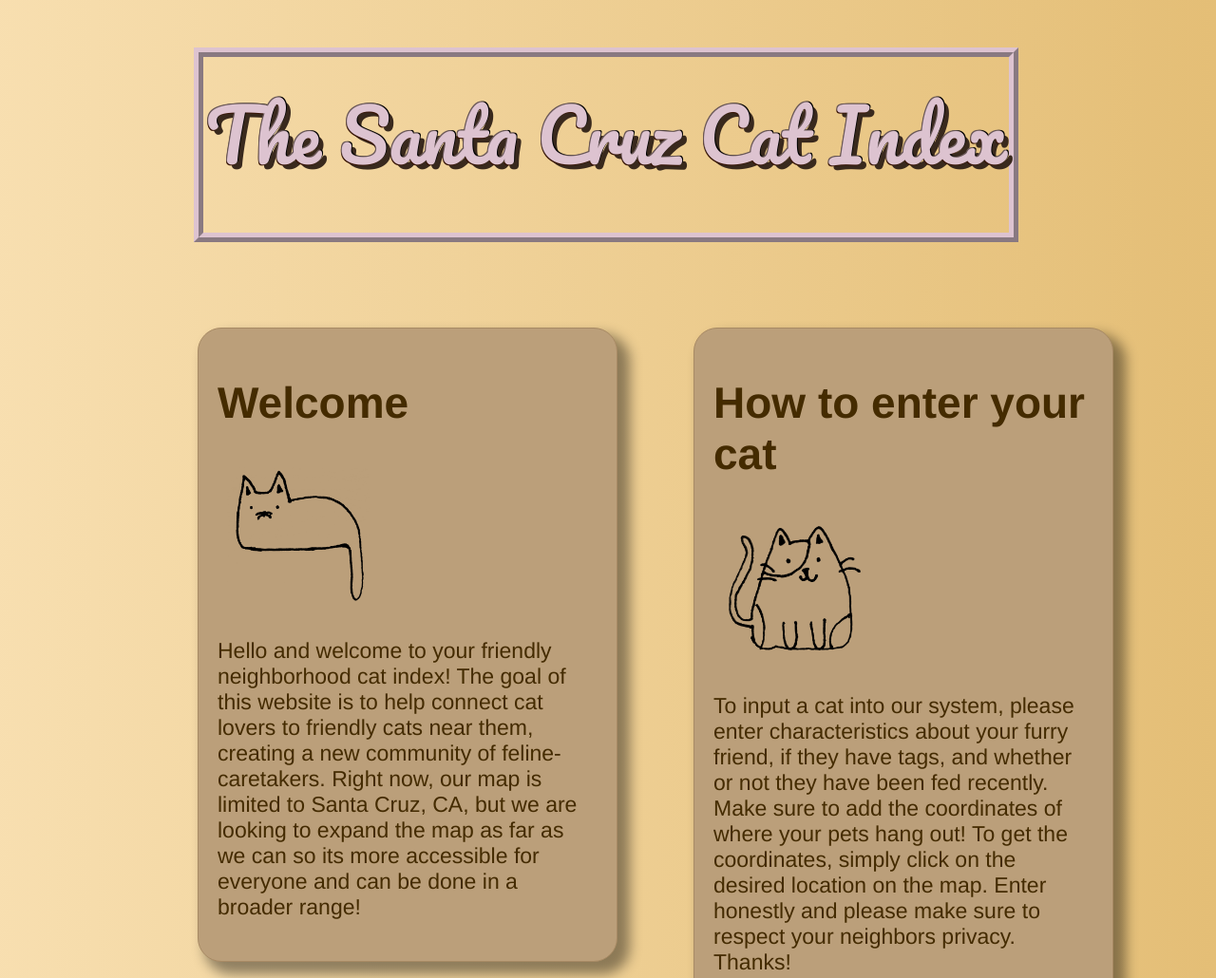
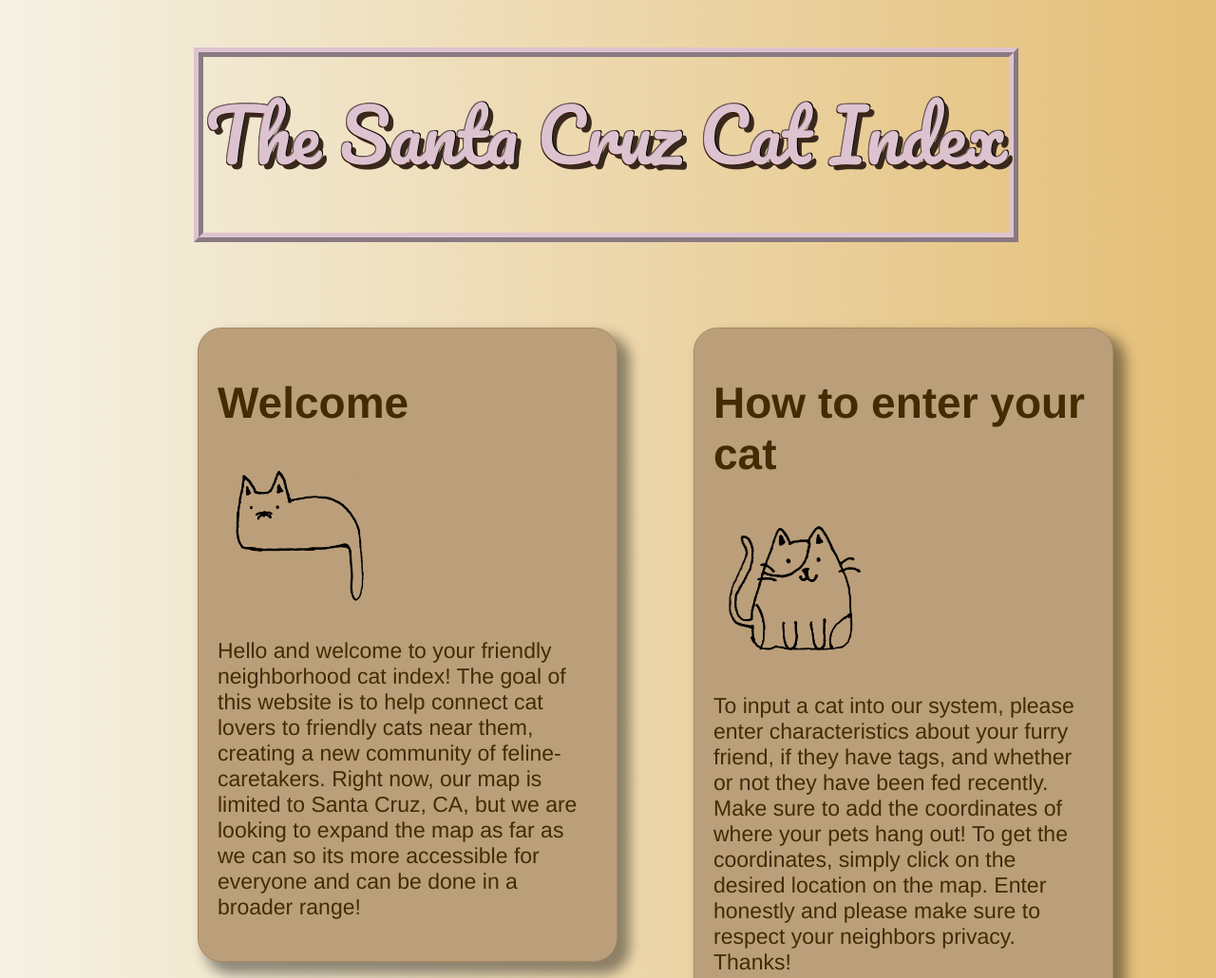
Before and after one commit to BennyBoi365/sc-cat-index, a plain HTML site: page index.html in a window 1280 px wide. Shown: the top 1030 px of the page at 95% size. Drawn offline with nearby package versions, Linux system fonts and the light colour scheme; no server answers.

Commit message:
color swap

```diff
--- a/cat-index.css
+++ b/cat-index.css
@@ -24,7 +24,7 @@
 }
 
 body{
-    background-image: linear-gradient(to right, #f1c26a88, #e4be76);
+    background-image: linear-gradient(to right, #F5F1E3, #e4be76);
     color: #442B00;
   }
 
```
